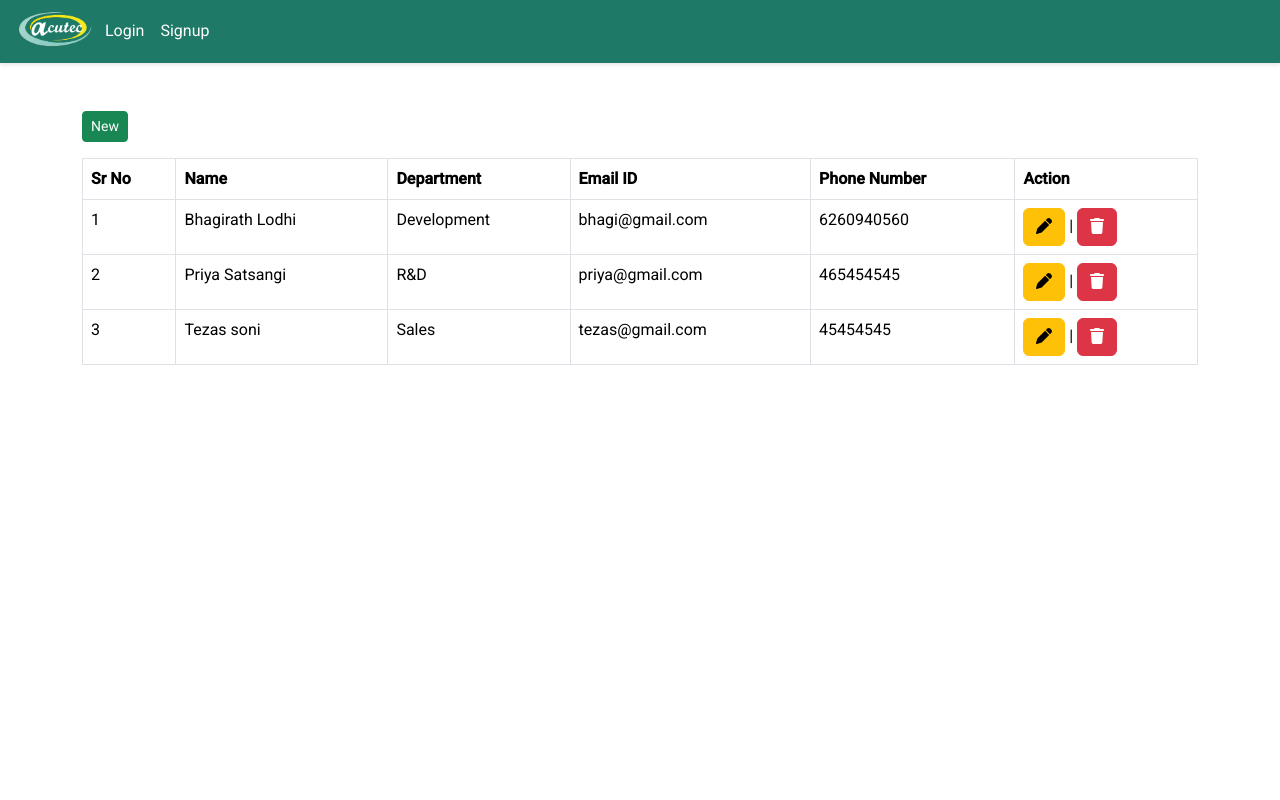
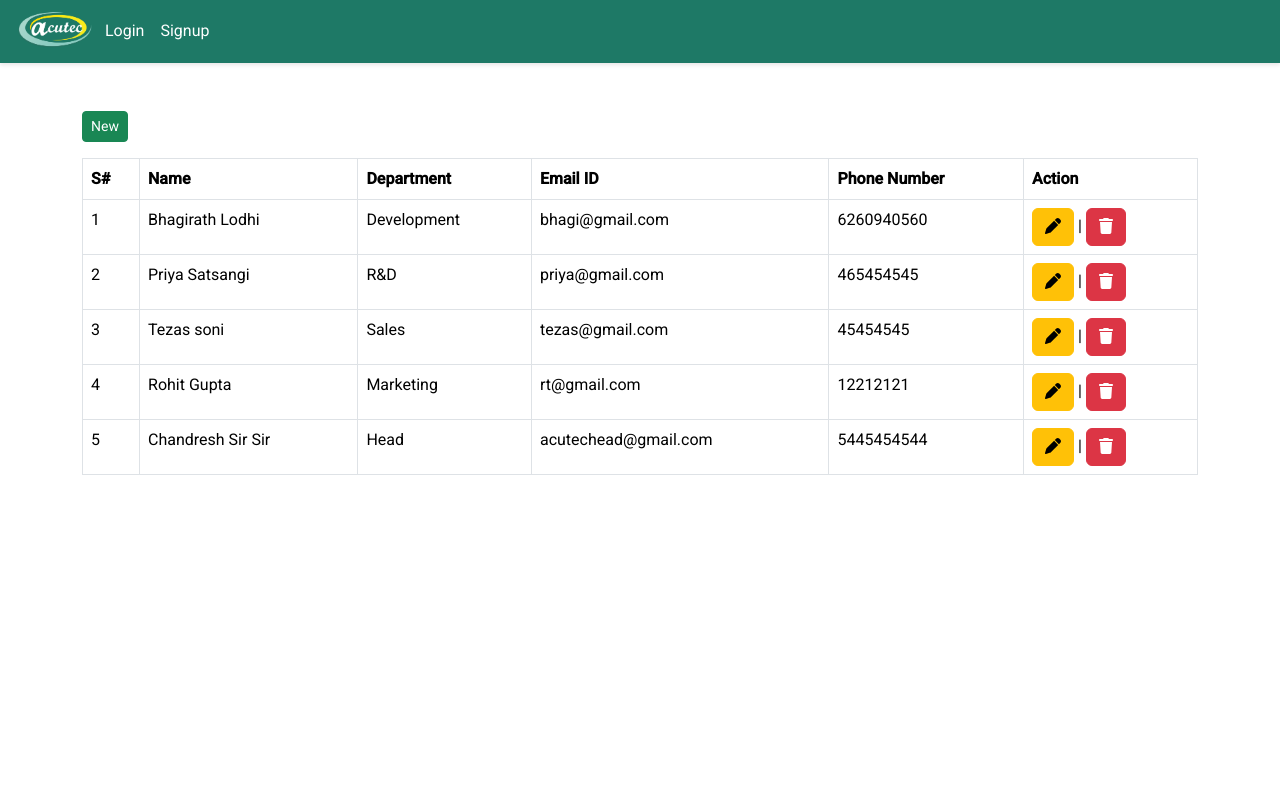
Before and after one commit to bhagirathlodhi/Angular-learning, an Angular app: page /newEmp in a window 1280 px wide. Shown: the top 800 px of the page. Built offline with nearby package versions, Linux system fonts and the light colour scheme; data requests are answered from the project's data file.

Commit message:
some changes

```diff
--- a/db.json
+++ b/db.json
@@ -26,6 +26,24 @@
       "gender": "Male",
       "email": "tezas@gmail.com",
       "ph_number": 45454545
+    },
+    {
+      "id": "670b",
+      "fName": "Rohit",
+      "lName": "Gupta",
+      "department": "Marketing",
+      "gender": "Male",
+      "email": "rt@gmail.com",
+      "ph_number": 12212121
+    },
+    {
+      "id": "1831",
+      "fName": "Chandresh Sir",
+      "lName": "Sir",
+      "department": "Head",
+      "gender": "Male",
+      "email": "acutechead@gmail.com",
+      "ph_number": 5445454544
     }
   ]
 }
--- a/src/app/app.component.html
+++ b/src/app/app.component.html
@@ -1,5 +1,4 @@
 <div class="d-flex flex-column min-vh-100">
-
     <app-navbar></app-navbar>
     <main class="flex-fill">
         <router-outlet></router-outlet>
--- a/src/app/app.component.ts
+++ b/src/app/app.component.ts
@@ -21,11 +21,9 @@ export class AppComponent{
   title = 'Recon Test';
   isLoggedIn: boolean = false;
 
-constructor(public authService: AuthService, private router: Router) {}
+  constructor(public authService: AuthService, private router: Router) {}
 
 
-// public ngOnInit(): void {
-//   this.router.navigate(["/login"]);
-// }
+
 
 }
--- a/src/app/components/navbar/navbar.component.html
+++ b/src/app/components/navbar/navbar.component.html
@@ -16,6 +16,7 @@
          <li *ngIf="isLoggedIn" class="nav-item">
           <a class="nav-link" routerLink="newEmp">Add Emp</a>
         </li>
+
         <li *ngIf="!isLoggedIn" class="nav-item">
           <a class="nav-link" routerLink="login">Login</a>
         </li>
@@ -24,6 +25,15 @@
         </li>
 
 
+
+      </ul>
+
+      <ul class="nav navbar-nav ms-auto">
+        <li *ngIf="isLoggedIn" class="nav-item d-flex align-items-center">
+          <a class="nav-link" href="#">
+            <fa-icon [icon]="faUser"></fa-icon> {{ currentUser?.uName }}
+          </a>
+        </li>
         <li class="nav-item" *ngIf="isLoggedIn">
           <a class="nav-link" (click)="logout()">Logout</a>
         </li>
--- a/src/app/components/navbar/navbar.component.ts
+++ b/src/app/components/navbar/navbar.component.ts
@@ -3,16 +3,20 @@ import { CommonModule, isPlatformBrowser } from '@angular/common';
 
 import { RouterLink, Router } from '@angular/router';
 import { AuthService } from '../../services/auth.service';
-import { LoginComponent } from '../login/login.component';
+import { FontAwesomeModule } from '@fortawesome/angular-fontawesome';
+import { faUser } from '@fortawesome/free-solid-svg-icons';
+// import { LoginComponent } from '../login/login.component';
+import { of } from 'rxjs';
+
 @Component({
   selector: 'app-navbar',
   standalone: true,
-  imports: [RouterLink, CommonModule],
+  imports: [RouterLink, CommonModule,FontAwesomeModule],
   templateUrl: './navbar.component.html',
   styleUrl: './navbar.component.css'
 })
 export class NavbarComponent implements OnInit {
-
+  faUser = faUser;
   constructor(private router: Router, @Inject(PLATFORM_ID) private platformId: Object, public authService: AuthService) {
     this.isBrowser = isPlatformBrowser(platformId);
   }
@@ -21,10 +25,14 @@ export class NavbarComponent implements OnInit {
   isLoggedIn: boolean = false;
   isBrowser: boolean;
 
-
+public currentUser: any = null;
   ngOnInit(): void {
+    debugger;
     this.authService.isLoggedIn$.subscribe((status) => {
       this.isLoggedIn = status;
+       this.currentUser  =  this.authService.getCurrentUser();
+      // this.currentUser = user?.fName|| '';
+      // console.log(this.currentUser+" :currentUser")
     });
   }
 
--- a/src/app/components/registor/registor.component.ts
+++ b/src/app/components/registor/registor.component.ts
@@ -1,8 +1,9 @@
-import { Component, OnInit } from '@angular/core';
+import { Component, OnInit ,Pipe} from '@angular/core';
 import { CommonModule } from '@angular/common';
 import { FormBuilder, FormControl, FormGroup, Validators, ReactiveFormsModule,FormsModule ,} from '@angular/forms';
 import { AuthService } from '../../services/auth.service';
 import { Router } from '@angular/router';
+// import { Pipe } from '@angular/core';
 import { HttpClient } from '@angular/common/http';
 // import { FormsModule } from '@angular/forms';
 
--- a/src/app/new-employee/new-employee.component.html
+++ b/src/app/new-employee/new-employee.component.html
@@ -11,7 +11,7 @@
         <table class="table table-bordered">
           <thead>
             <tr>
-              <th>Sr No</th>
+              <th>S#</th>
               <th>Name</th>
               <th>Department</th>
               <th>Email ID</th>
--- a/src/app/new-employee/new-employee.component.ts
+++ b/src/app/new-employee/new-employee.component.ts
@@ -52,6 +52,7 @@ export class NewEmployeeComponent implements OnInit {
   ngOnInit(): void {
     this.loadDepartMents();
     this.loadEmployees();
+
   }
 
   loadDepartMents() {
--- a/src/assets/department.json
+++ b/src/assets/department.json
@@ -21,6 +21,9 @@
         },{
             "deptId":7,
             "deptName": "R&D"
+        },{
+            "deptId":8,
+            "deptName": "Head"
         }
 
     ]
```
